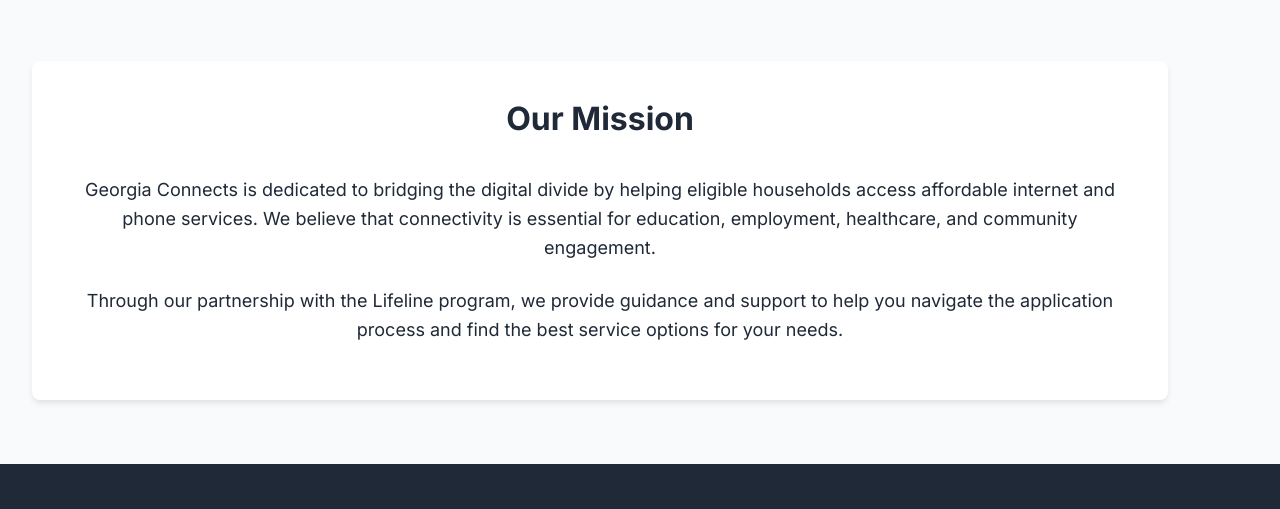
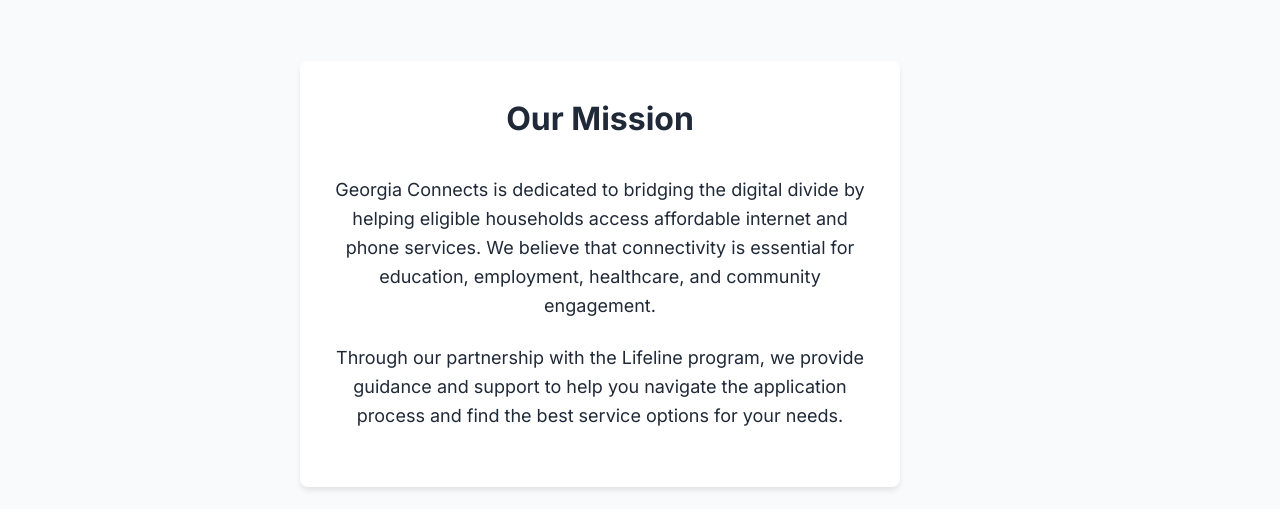
Before and after one commit to rmoh777/phoenix2, a plain HTML site: page index.html in a window 1280 px wide. Shown: the part 1102-1611 px from the top of the page. Drawn offline with Linux system fonts and the light colour scheme.

Commit message:
Center mission card and match width to news section for visual alignment

```diff
--- a/css/pages.css
+++ b/css/pages.css
@@ -133,3 +133,9 @@
   font-size: var(--font-size-3xl);
   color: var(--color-primary);
 }
+
+.centered-card {
+  margin-left: auto;
+  margin-right: auto;
+  max-width: 600px;
+}
--- a/index.html
+++ b/index.html
@@ -57,7 +57,7 @@
 
         <!-- Mission Section -->
         <section class="container mission-section section-center">
-            <div class="card">
+            <div class="card centered-card">
                 <h2>Our Mission</h2>
                 <p>Georgia Connects is dedicated to bridging the digital divide by helping eligible households access affordable internet and phone services. We believe that connectivity is essential for education, employment, healthcare, and community engagement.</p>
                 <p>Through our partnership with the Lifeline program, we provide guidance and support to help you navigate the application process and find the best service options for your needs.</p>
```
